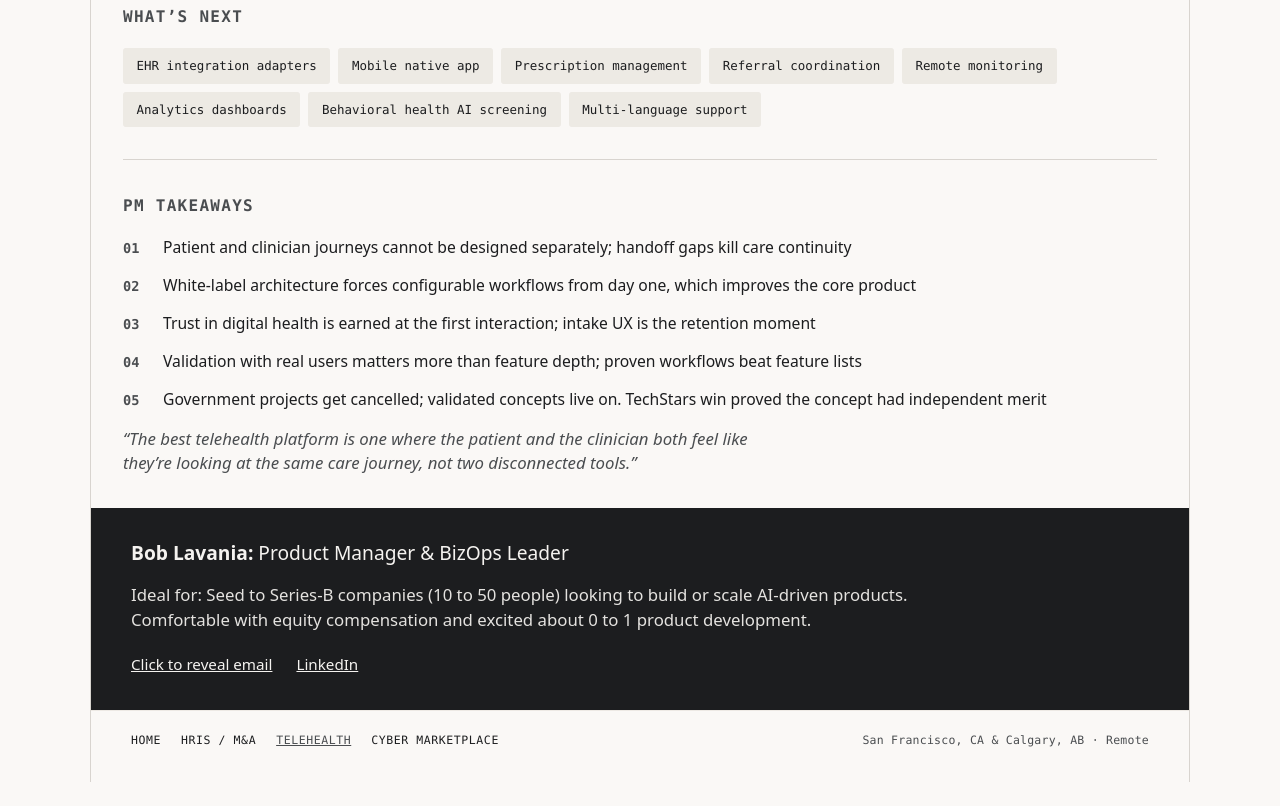
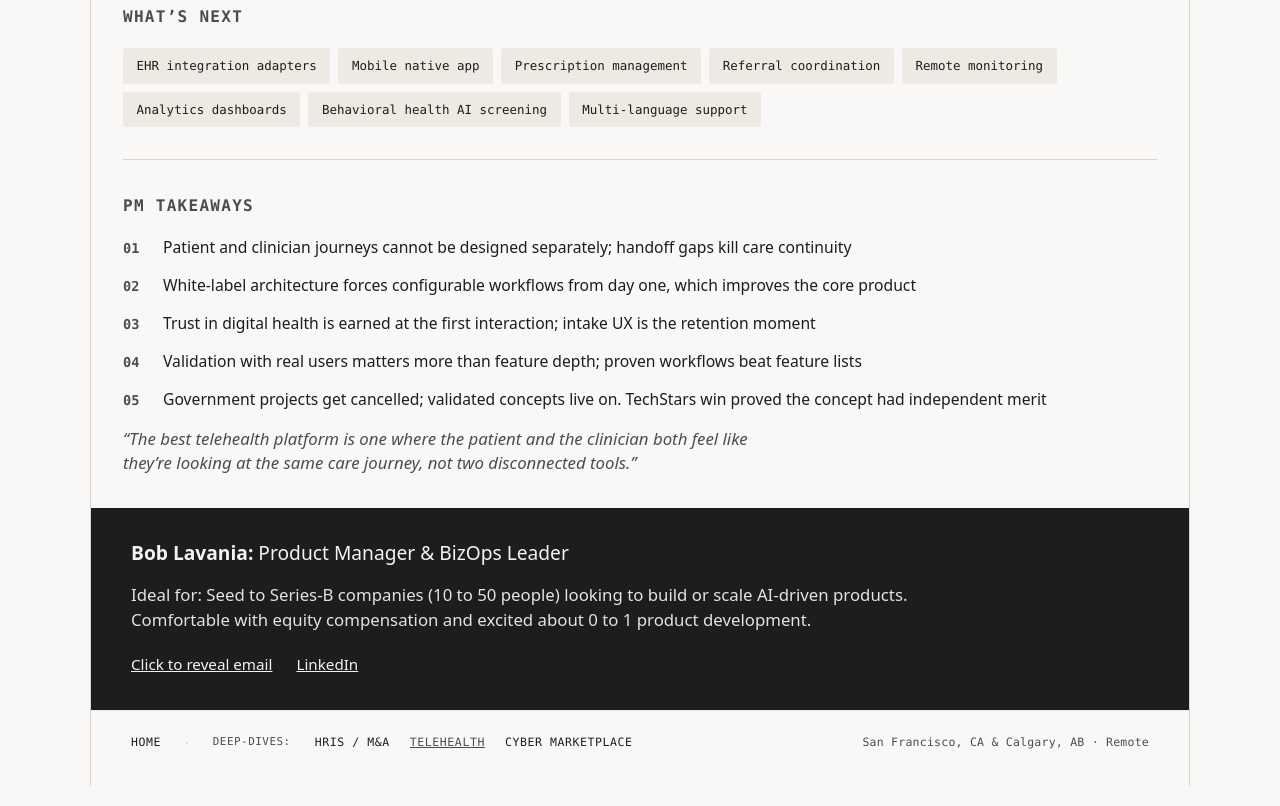
Before and after one commit to b-lavania/project-thema, a plain HTML site: page PORTFOLIO/CONCEPT3/telehealth.html in a window 1280 px wide. Shown: the part 4247-5053 px from the top of the page. Drawn offline with Linux system fonts and the light colour scheme.

Commit message:
fixes to CONCEPT3

```diff
--- a/PORTFOLIO/CONCEPT3/telehealth.html
+++ b/PORTFOLIO/CONCEPT3/telehealth.html
@@ -341,6 +341,8 @@
     <div class="footer-inner">
       <nav class="footer-nav" aria-label="Portfolio">
         <a href="index.html">Home</a>
+        <span class="footer-nav-divider">·</span>
+        <span class="footer-nav-label">Deep-dives:</span>
         <a href="hris-ma.html">HRIS / M&amp;A</a>
         <a href="telehealth.html" aria-current="page">Telehealth</a>
         <a href="cybersecurity-marketplace.html">Cyber marketplace</a>
--- a/PORTFOLIO/CONCEPT3/theme.css
+++ b/PORTFOLIO/CONCEPT3/theme.css
@@ -200,6 +200,7 @@ body {
   display: flex;
   flex-wrap: wrap;
   gap: 0.5rem 1.25rem;
+  align-items: center;
 }
 
 .footer-nav a {
@@ -218,6 +219,22 @@ body {
 .footer-nav a[aria-current="page"] {
   color: var(--text-muted);
   text-decoration: underline;
+}
+
+.footer-nav-divider {
+  color: var(--border-color);
+  margin: 0 0.25rem;
+  font-size: 0.85rem;
+}
+
+.footer-nav-label {
+  font-family: ui-monospace, SFMono-Regular, Menlo, Monaco, Consolas, monospace;
+  font-size: 0.68rem;
+  text-transform: uppercase;
+  letter-spacing: 0.05em;
+  color: var(--text-muted);
+  font-weight: 500;
+  margin-right: 0.25rem;
 }
 
 .footer-location {
```
Also changed, not shown: PORTFOLIO/CONCEPT3/cybersecurity-marketplace.html (+2 -0 lines), PORTFOLIO/CONCEPT3/hris-ma.html (+2 -0 lines), PORTFOLIO/CONCEPT3/index.html (+14 -6 lines).
